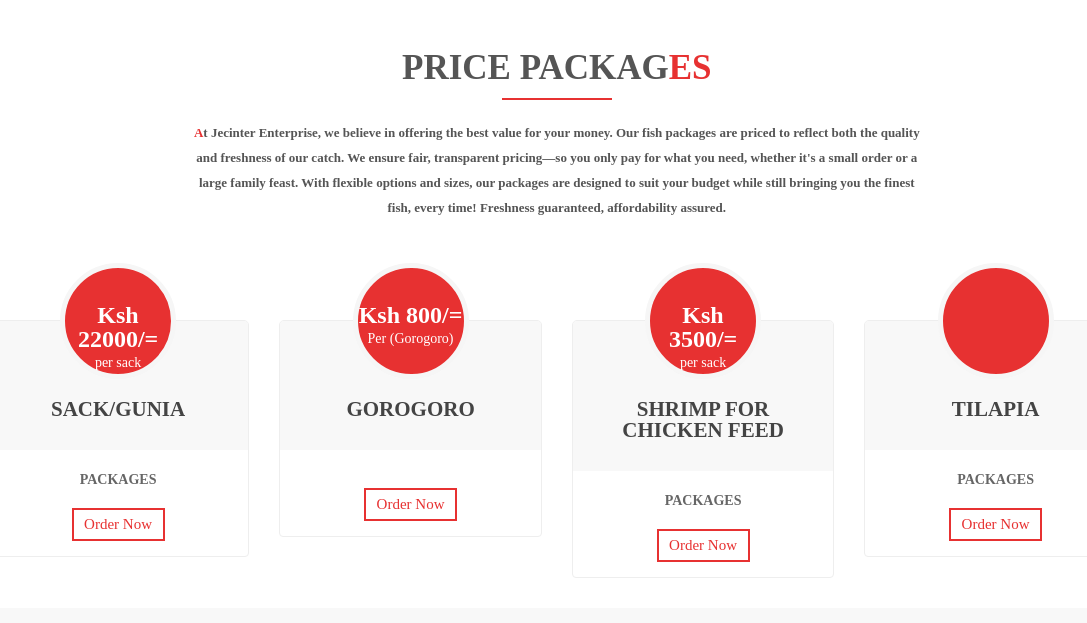
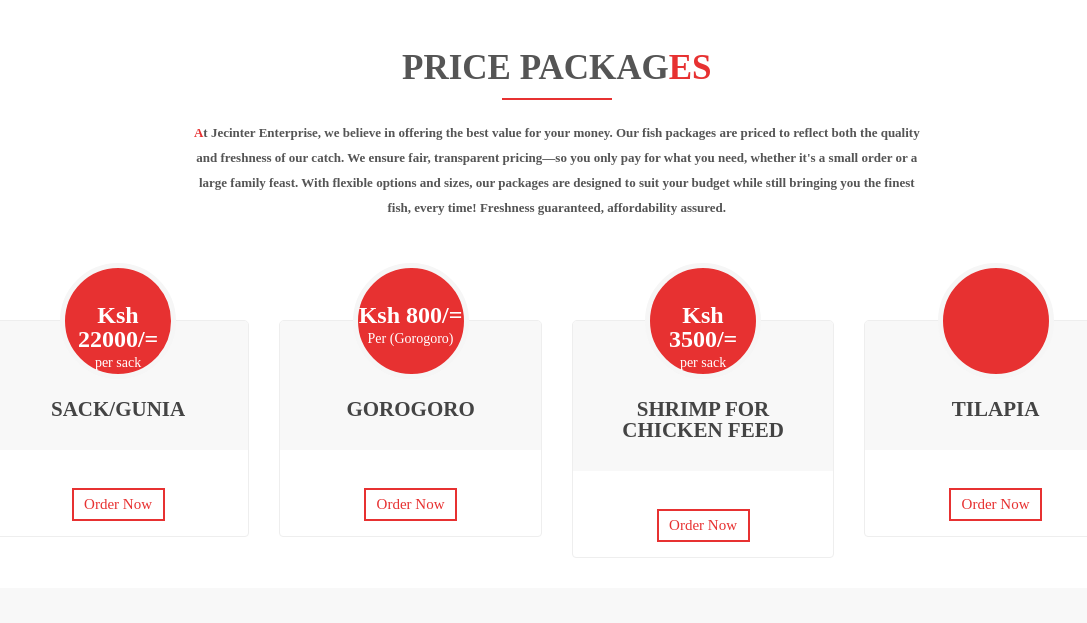
Before and after one commit to Mosesodhiambooo/Jecinter-Enterprises, a plain HTML site: page index.html in a window 1280 px wide. Shown: the part 2593-3216 px from the top of the page, without its empty margins (96-1183 px from the left). Drawn offline with Linux system fonts and the light colour scheme; a script that the page names is missing; a web font is replaced by a local one.

Commit message:
Update index.html

```diff
--- a/index.html
+++ b/index.html
@@ -251,7 +251,7 @@
             </li>
 <!--             <li><strong>1</strong> DOMAIN</li> -->
 <!--             <li><strong>100GB</strong> DISK SPACE</li> -->
-            <li><strong>PACKAGES</strong></li>
+            <li><strong></strong></li>
 <!--             <li>SHARED SSL CERTIFICATE</li> -->
 <!--             <li><strong>10</strong> EMAIL ADDRESS</li> -->
 <!--             <li><strong>24/7</strong> SUPPORT</li> -->
@@ -291,7 +291,7 @@
             </li>
 <!--             <li><strong>5</strong> DOMAIN</li> -->
 <!--             <li><strong>500GB</strong> DISK SPACE</li> -->
-            <li><strong>PACKAGES</strong></li>
+            <li><strong></strong></li>
 <!--             <li>SHARED SSL CERTIFICATE</li> -->
 <!--             <li><strong>50</strong> EMAIL ADDRESS</li> -->
 <!--             <li><strong>24/7</strong> SUPPORT</li> -->
@@ -311,7 +311,7 @@
             </li>
 <!--             <li><strong>10</strong> DOMAIN</li> -->
 <!--             <li><strong>1000GB</strong> DISK SPACE</li> -->
-            <li><strong>PACKAGES</strong></li>
+            <li><strong></strong></li>
 <!--             <li>SHARED SSL CERTIFICATE</li> -->
 <!--             <li><strong>100</strong> EMAIL ADDRESS</li> -->
 <!--             <li><strong>24/7</strong> SUPPORT</li> -->
```
